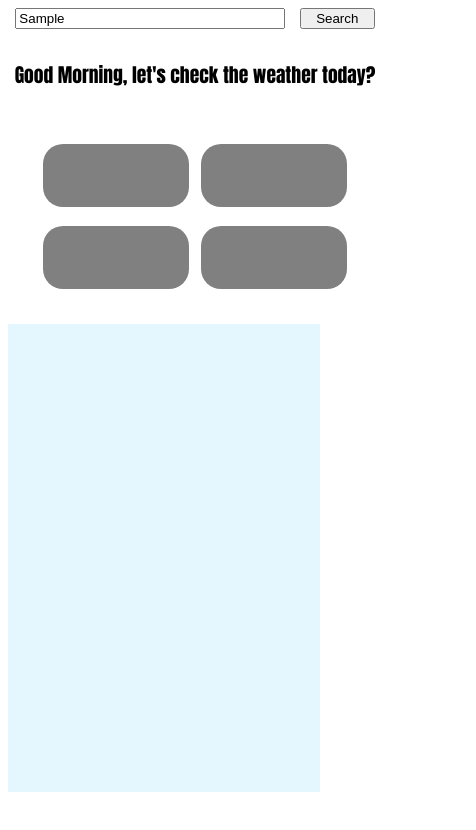
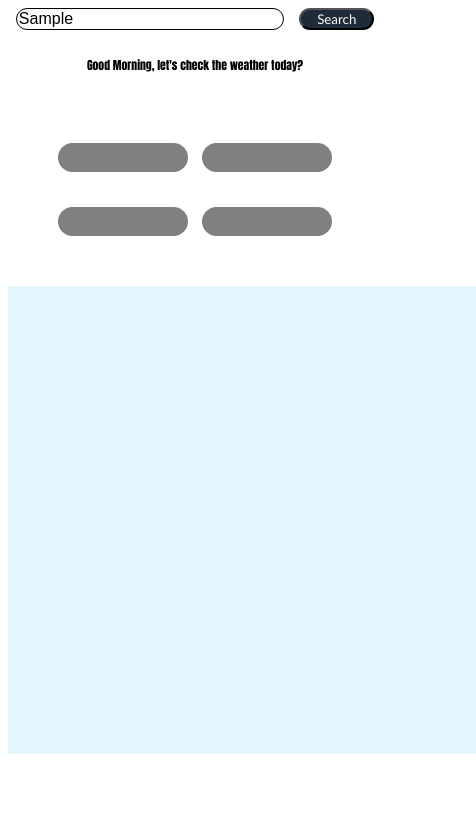
Before and after one commit to anshika-pandey-2106/weather-app-project, a plain HTML site: page index.html in a window 390 px wide. Both pictures are taken after typing "Sample" into the empty fields and a click on the button "Search". Shown: the whole page, 476 px wide, since content can reach past the window. Drawn offline with Linux system fonts and the light colour scheme; no server answers.

Commit message:
added search  bar styling:

```diff
--- a/styles.css
+++ b/styles.css
@@ -6,9 +6,27 @@
 }
 .search-bar{
     width:70%;
+    border: 1px solid ;
+    border-radius: 25px  25px; /* Rounded on the left side */
+    font-size: 16px;
+    outline: none; /* Remove outline */
+    background-color: #ffffff; /* White background for contrast */
+    box-shadow: inset 0px 2px 4px rgba(0, 0, 0, 0.05);
 }
 .search-button{
     width:20%;
+    border-radius: 25px  25px;
+    outline: none;
+    padding:0.5px;
+    background-color: #1d2c38;
+    color:white;
+    font-family: 'Gill Sans', 'Gill Sans MT', Calibri, 'Trebuchet MS', sans-serif;
+    cursor: pointer;
+    transition: background-color 0.3s ease; /* Smooth hover transition */
+}
+
+.search-button:hover {
+    background-color: #464f5a; /* Darker shade on hover */
 }
 .quotes-container {
     background-color: #e4f7ff;
@@ -25,7 +43,7 @@
 
 .location{
     font-family: 'impact';
-    font-size:5vw;
+    font-size:3vw;
 }
 .temp-info{
     font-family: 'Gill Sans', 'Gill Sans MT', Calibri, 'Trebuchet MS', sans-serif;
@@ -52,14 +70,15 @@
 
 .info-1{
     border: 0px dashed black;
-    padding:0.25vw;
-    margin:1vw;
+    padding:0.25em;
+    margin:1em;
     display:flex;
-    justify-content: space-evenly;
+    justify-content: space-between;
+    gap:2px;
 }
 .box-color{
     background-color: grey;
-    padding: 10%;
+    padding: 5%;
     margin:2%;
     border-radius: 20px;
     height:auto;
@@ -68,7 +87,24 @@
     font-family: 'Gill Sans', 'Gill Sans MT', Calibri, 'Trebuchet MS', sans-serif;
 
 }
-
+.q1{
+    font-family: 'Times New Roman', Times, serif;
+    font-size: 2vw;
+    font-weight: 400;
+    color:#1d2c38;
+}
+.q2{
+    font-family: 'Gill Sans', 'Gill Sans MT', Calibri, 'Trebuchet MS', sans-serif;
+    font-size:2.5vw;
+    font-weight: 700;
+    color:#1d2c38;
+}
+.q3{
+    font-family: 'Times New Roman', Times, serif;
+    font-size:2vw;
+    font-weight: 400;
+    color:#1d2c38;
+}
 
 @media (max-width: 720px) {
   body {
@@ -77,7 +113,7 @@
   }
   .quotes-container {
     padding: 10vw;
-    width: 60vw;
+    width: 100vw;
   }
   .weather {
     max-width: 100vw;
```
